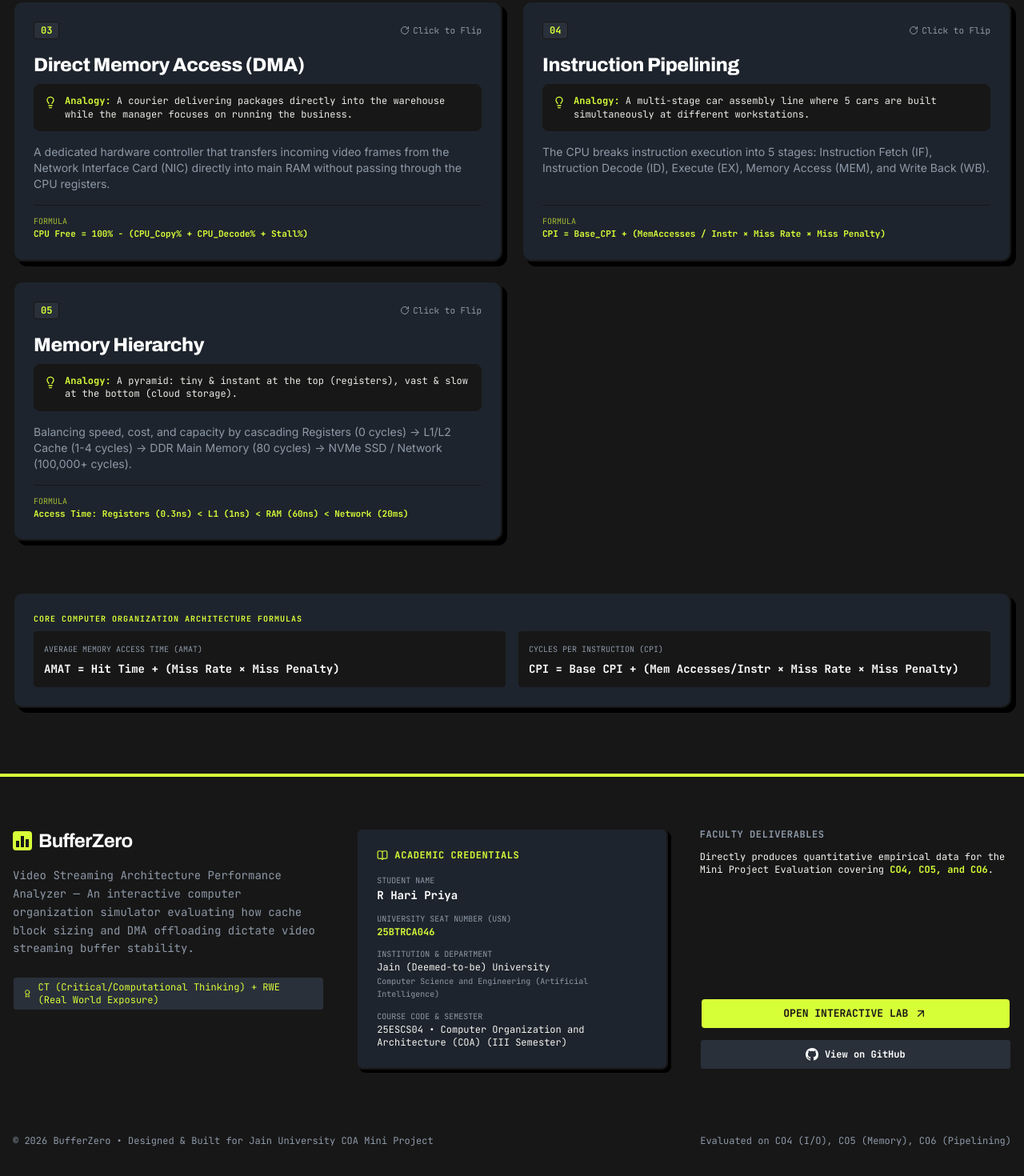
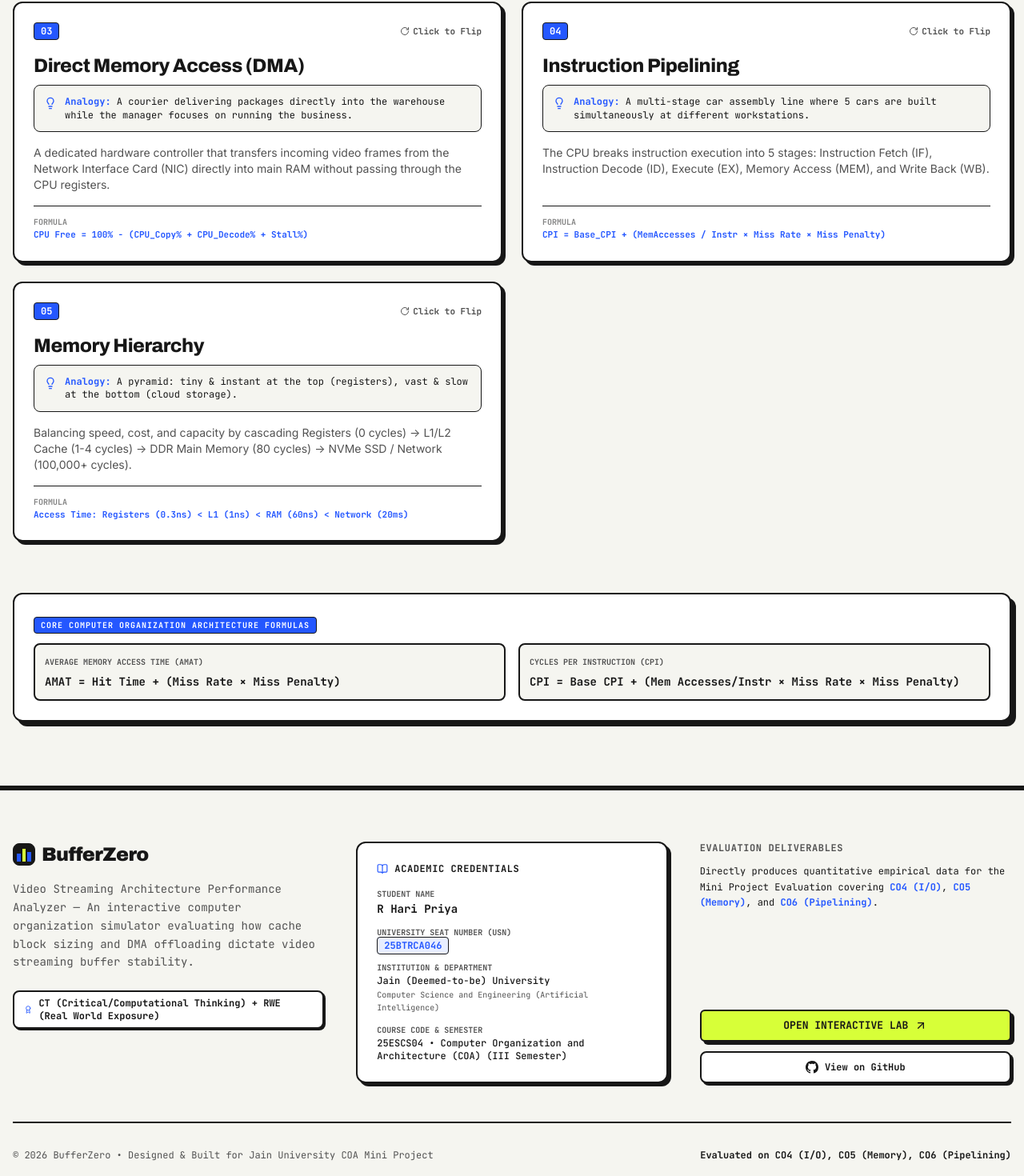
Before and after one commit to Haripriya24071/BufferZero, a React (Vite) app: page / in a window 1280 px wide. Shown: the part 3680-5150 px from the top of the page at 80% size. Built offline with nearby package versions, Linux system fonts and the light colour scheme.

Commit message:
style(landing): update ConceptCards and Footer to Canvas (#F5F5F0) palette with white cards

```diff
--- a/src/components/landing/ConceptCards.tsx
+++ b/src/components/landing/ConceptCards.tsx
@@ -13,18 +13,18 @@ export const ConceptCards: React.FC = () => {
   };
 
   return (
-    <section id="concepts" className="py-20 md:py-28 px-4 md:px-8 bg-[#171717] text-white border-b-2 border-[#171717]">
+    <section id="concepts" className="py-20 md:py-28 px-4 md:px-8 bg-[#F5F5F0] text-[#171717] border-b-2 border-[#171717]">
       <div className="max-w-7xl mx-auto">
         <div className="flex flex-col md:flex-row md:items-end justify-between gap-6 mb-16">
           <div>
-            <span className="font-mono text-xs uppercase tracking-widest text-[#171717] font-bold px-3 py-1 bg-[#D7FF38] rounded inline-block shadow-[2px_2px_0_#D7FF38]">
+            <span className="font-mono text-xs uppercase tracking-widest text-[#171717] font-bold px-3 py-1 bg-[#D7FF38] border border-[#171717] rounded inline-block shadow-[2px_2px_0_#171717]">
               COA Theory Breakdown
             </span>
-            <h2 className="font-display text-4xl sm:text-5xl text-[#FFFFFF] mt-3 tracking-tight">
+            <h2 className="font-display text-4xl sm:text-5xl text-[#171717] mt-3 tracking-tight">
               Concepts, explained simply
             </h2>
           </div>
-          <p className="text-sm font-mono text-[#8E99A8] max-w-md">
+          <p className="text-sm font-mono text-[#525252] max-w-md">
             Click any card to flip it and explore why each architectural concept directly dictates video streaming performance.
           </p>
         </div>
@@ -37,47 +37,47 @@ export const ConceptCards: React.FC = () => {
               <div
                 key={concept.id}
                 onClick={() => toggleFlip(concept.id)}
-                className={`cursor-pointer rounded-xl border-2 border-[#2A303A] p-6 transition-all duration-300 transform select-none min-h-[320px] flex flex-col justify-between ${
+                className={`cursor-pointer rounded-xl border-2 border-[#171717] p-6 transition-all duration-300 transform select-none min-h-[320px] flex flex-col justify-between ${
                   isFlipped
-                    ? "bg-[#D7FF38] text-[#171717] shadow-[6px_6px_0_#FFFFFF] -translate-y-1"
-                    : "bg-[#1E242D] hover:bg-[#252C37] shadow-[6px_6px_0_#000000] hover:-translate-y-1"
+                    ? "bg-[#D7FF38] text-[#171717] shadow-[6px_6px_0_#171717] -translate-y-1"
+                    : "bg-[#FFFFFF] hover:bg-[#FAFAF7] text-[#171717] shadow-[4px_4px_0_#171717] hover:shadow-[6px_6px_0_#2457FF] hover:-translate-y-1"
                 }`}
               >
                 {!isFlipped ? (
                   /* Front Side */
                   <div>
                     <div className="flex items-center justify-between mb-4">
-                      <span className="font-mono text-xs font-bold px-2 py-0.5 rounded bg-[#2A303A] text-[#D7FF38] border border-[#5A6372]">
+                      <span className="font-mono text-xs font-bold px-2 py-0.5 rounded bg-[#2457FF] text-white border border-[#171717]">
                         0{idx + 1}
                       </span>
-                      <div className="flex items-center gap-1 text-[11px] font-mono text-[#8E99A8]">
+                      <div className="flex items-center gap-1 text-[11px] font-mono text-[#525252] font-bold">
                         <RotateCw size={12} />
                         <span>Click to Flip</span>
                       </div>
                     </div>
 
-                    <h3 className="font-display text-2xl text-white mb-2">{concept.title}</h3>
+                    <h3 className="font-display text-2xl text-[#171717] mb-2">{concept.title}</h3>
 
                     {/* Analogy Box */}
-                    <div className="p-3 bg-[#171717] border border-[#2A303A] rounded-lg mb-4 flex items-start gap-2.5">
-                      <Lightbulb size={16} className="text-[#D7FF38] shrink-0 mt-0.5" />
-                      <p className="font-mono text-xs text-[#EBEBE6] leading-snug">
-                        <strong className="text-[#D7FF38]">Analogy:</strong> {concept.analogy}
+                    <div className="p-3 bg-[#F5F5F0] border border-[#171717] rounded-lg mb-4 flex items-start gap-2.5">
+                      <Lightbulb size={16} className="text-[#2457FF] shrink-0 mt-0.5" />
+                      <p className="font-mono text-xs text-[#171717] leading-snug">
+                        <strong className="text-[#2457FF]">Analogy:</strong> {concept.analogy}
                       </p>
                     </div>
 
-                    <p className="text-xs sm:text-sm text-[#8E99A8] leading-relaxed mb-4">
+                    <p className="text-xs sm:text-sm text-[#525252] leading-relaxed mb-4">
                       {concept.summary}
                     </p>
                   </div>
                 ) : (
                   /* Back Side: Why it matters for streaming & formula */
                   <div>
-                    <div className="flex items-center justify-between mb-3 pb-2 border-b border-[#171717]/20">
+                    <div className="flex items-center justify-between mb-3 pb-2 border-b-2 border-[#171717]">
                       <span className="font-mono text-xs font-bold uppercase tracking-wider text-[#171717]">
                         Streaming Impact
                       </span>
-                      <span className="font-mono text-[10px] text-[#171717] font-bold">
+                      <span className="font-mono text-[10px] text-[#171717] font-bold px-2 py-0.5 bg-[#FFFFFF] rounded border border-[#171717]">
                         {concept.title}
                       </span>
                     </div>
@@ -88,8 +88,8 @@ export const ConceptCards: React.FC = () => {
 
                     <div className="space-y-1.5 mb-4">
                       {concept.detailedPoints.map((point, pIdx) => (
-                        <div key={pIdx} className="flex items-start gap-2 text-[11px] font-mono text-[#2A303A]">
-                          <ChevronRight size={13} className="shrink-0 mt-0.5" />
+                        <div key={pIdx} className="flex items-start gap-2 text-[11px] font-mono text-[#171717]">
+                          <ChevronRight size={13} className="shrink-0 mt-0.5 text-[#2457FF]" />
                           <span>{point}</span>
                         </div>
                       ))}
@@ -100,10 +100,10 @@ export const ConceptCards: React.FC = () => {
                 {/* Footer of card */}
                 {concept.formula && (
                   <div className={`pt-3 border-t font-mono text-[11px] ${
-                    isFlipped ? "border-[#171717]/20 text-[#171717]" : "border-[#2A303A] text-[#D7FF38]"
+                    isFlipped ? "border-[#171717]/20 text-[#171717]" : "border-[#171717]/10 text-[#171717]"
                   }`}>
-                    <span className="opacity-70 text-[10px] block">FORMULA</span>
-                    <code className="font-bold">{concept.formula}</code>
+                    <span className="opacity-70 text-[10px] block font-bold text-[#525252]">FORMULA</span>
+                    <code className="font-bold text-[#2457FF]">{concept.formula}</code>
                   </div>
                 )}
               </div>
@@ -112,18 +112,18 @@ export const ConceptCards: React.FC = () => {
         </div>
 
         {/* Compact Formula Strip */}
-        <div className="bg-[#1E242D] border-2 border-[#2A303A] p-6 rounded-xl shadow-[6px_6px_0_#000000]">
-          <span className="font-mono text-[10px] uppercase font-bold tracking-widest text-[#D7FF38] block mb-2">
+        <div className="bg-[#FFFFFF] border-2 border-[#171717] p-6 rounded-xl shadow-[6px_6px_0_#171717]">
+          <span className="font-mono text-[10px] uppercase font-bold tracking-widest text-[#FFFFFF] bg-[#2457FF] px-2 py-0.5 rounded border border-[#171717] inline-block mb-3">
             CORE COMPUTER ORGANIZATION ARCHITECTURE FORMULAS
           </span>
           <div className="grid grid-cols-1 md:grid-cols-2 gap-4 font-mono text-xs sm:text-sm">
-            <div className="p-3 bg-[#171717] rounded border border-[#2A303A]">
-              <span className="text-[#8E99A8] block text-[10px] mb-1">AVERAGE MEMORY ACCESS TIME (AMAT)</span>
-              <span className="text-[#FFFFFF] font-bold">AMAT = Hit Time + (Miss Rate × Miss Penalty)</span>
+            <div className="p-3 bg-[#F5F5F0] rounded-lg border-2 border-[#171717]">
+              <span className="text-[#525252] block text-[10px] font-bold mb-1">AVERAGE MEMORY ACCESS TIME (AMAT)</span>
+              <span className="text-[#171717] font-bold">AMAT = Hit Time + (Miss Rate × Miss Penalty)</span>
             </div>
-            <div className="p-3 bg-[#171717] rounded border border-[#2A303A]">
-              <span className="text-[#8E99A8] block text-[10px] mb-1">CYCLES PER INSTRUCTION (CPI)</span>
-              <span className="text-[#FFFFFF] font-bold">CPI = Base CPI + (Mem Accesses/Instr × Miss Rate × Miss Penalty)</span>
+            <div className="p-3 bg-[#F5F5F0] rounded-lg border-2 border-[#171717]">
+              <span className="text-[#525252] block text-[10px] font-bold mb-1">CYCLES PER INSTRUCTION (CPI)</span>
+              <span className="text-[#171717] font-bold">CPI = Base CPI + (Mem Accesses/Instr × Miss Rate × Miss Penalty)</span>
             </div>
           </div>
         </div>
--- a/src/components/ui/Footer.tsx
+++ b/src/components/ui/Footer.tsx
@@ -8,53 +8,55 @@ interface FooterProps {
 
 export const Footer: React.FC<FooterProps> = ({ onLaunchLab }) => {
   return (
-    <footer className="bg-[#171717] text-[#F5F5F0] border-t-4 border-[#D7FF38] pt-16 pb-12 px-4 md:px-8">
+    <footer className="bg-[#F5F5F0] text-[#171717] border-t-4 border-[#171717] pt-16 pb-12 px-4 md:px-8">
       <div className="max-w-7xl mx-auto">
-        <div className="grid grid-cols-1 md:grid-cols-3 gap-10 pb-12 border-b border-[#2A303A]">
+        <div className="grid grid-cols-1 md:grid-cols-3 gap-10 pb-12 border-b-2 border-[#171717]/10">
           {/* Col 1: Product & Academic Summary */}
           <div>
             <div className="flex items-center gap-2 mb-4">
-              <div className="w-6 h-6 bg-[#D7FF38] rounded flex items-end justify-center gap-0.5 p-1">
-                <span className="w-1 h-2 bg-[#171717]"></span>
-                <span className="w-1 h-3.5 bg-[#171717]"></span>
-                <span className="w-1 h-2.5 bg-[#171717]"></span>
+              <div className="w-7 h-7 bg-[#171717] rounded-lg flex items-end justify-center gap-0.5 p-1 border border-[#171717]">
+                <span className="w-1.5 h-2.5 bg-[#2457FF] rounded-xs"></span>
+                <span className="w-1.5 h-4 bg-[#D7FF38] rounded-xs"></span>
+                <span className="w-1.5 h-3 bg-[#2457FF] rounded-xs"></span>
               </div>
-              <span className="font-display text-2xl font-bold tracking-tight text-[#FFFFFF]">
+              <span className="font-display text-2xl font-black tracking-tight text-[#171717]">
                 {PROJECT_CONFIG.productName}
               </span>
             </div>
-            <p className="text-sm text-[#8E99A8] leading-relaxed mb-6 font-mono">
+            <p className="text-sm text-[#525252] leading-relaxed mb-6 font-mono">
               {PROJECT_CONFIG.title} — An interactive computer organization simulator evaluating how cache block sizing and DMA offloading dictate video streaming buffer stability.
             </p>
-            <div className="inline-flex items-center gap-2 px-3 py-1 bg-[#2A303A] border border-[#5A6372] rounded text-xs font-mono text-[#D7FF38]">
-              <Award size={14} />
+            <div className="inline-flex items-center gap-2 px-3 py-1.5 bg-[#FFFFFF] border-2 border-[#171717] shadow-[2px_2px_0_#171717] rounded-lg text-xs font-mono font-bold text-[#171717]">
+              <Award size={14} className="text-[#2457FF]" />
               <span>{PROJECT_CONFIG.dimension}</span>
             </div>
           </div>
 
           {/* Col 2: Student & Academic Affiliation */}
-          <div className="bg-[#1E242D] border-2 border-[#2A303A] p-6 rounded-lg shadow-[4px_4px_0_#000]">
-            <h4 className="font-mono text-xs uppercase tracking-wider text-[#D7FF38] mb-4 flex items-center gap-2 font-bold">
-              <BookOpen size={14} />
+          <div className="bg-[#FFFFFF] border-2 border-[#171717] p-6 rounded-xl shadow-[4px_4px_0_#171717]">
+            <h4 className="font-mono text-xs uppercase tracking-wider text-[#171717] mb-4 flex items-center gap-2 font-black">
+              <BookOpen size={14} className="text-[#2457FF]" />
               <span>Academic Credentials</span>
             </h4>
-            <div className="space-y-3 font-mono text-xs text-[#F5F5F0]">
+            <div className="space-y-3 font-mono text-xs text-[#171717]">
               <div>
-                <span className="text-[#8E99A8] block text-[10px]">STUDENT NAME</span>
-                <span className="font-bold text-sm text-[#FFFFFF]">{PROJECT_CONFIG.studentName}</span>
+                <span className="text-[#525252] block text-[10px] font-bold">STUDENT NAME</span>
+                <span className="font-bold text-sm text-[#171717]">{PROJECT_CONFIG.studentName}</span>
               </div>
               <div>
-                <span className="text-[#8E99A8] block text-[10px]">UNIVERSITY SEAT NUMBER (USN)</span>
-                <span className="font-bold text-[#D7FF38]">{PROJECT_CONFIG.usn}</span>
+                <span className="text-[#525252] block text-[10px] font-bold">UNIVERSITY SEAT NUMBER (USN)</span>
+                <span className="font-bold text-[#2457FF] bg-[#2457FF]/10 px-2 py-0.5 rounded border border-[#2457FF]">
+                  {PROJECT_CONFIG.usn}
+                </span>
               </div>
               <div>
-                <span className="text-[#8E99A8] block text-[10px]">INSTITUTION & DEPARTMENT</span>
-                <span>{PROJECT_CONFIG.university}</span>
-                <span className="text-[#8E99A8] block text-[10px] mt-0.5">{PROJECT_CONFIG.department}</span>
+                <span className="text-[#525252] block text-[10px] font-bold">INSTITUTION & DEPARTMENT</span>
+                <span className="font-medium">{PROJECT_CONFIG.university}</span>
+                <span className="text-[#525252] block text-[10px] mt-0.5">{PROJECT_CONFIG.department}</span>
               </div>
               <div>
-                <span className="text-[#8E99A8] block text-[10px]">COURSE CODE & SEMESTER</span>
-                <span>{PROJECT_CONFIG.courseCode} • {PROJECT_CONFIG.courseName} ({PROJECT_CONFIG.semester})</span>
+                <span className="text-[#525252] block text-[10px] font-bold">COURSE CODE & SEMESTER</span>
+                <span className="font-medium">{PROJECT_CONFIG.courseCode} • {PROJECT_CONFIG.courseName} ({PROJECT_CONFIG.semester})</span>
               </div>
             </div>
           </div>
@@ -62,18 +64,18 @@ export const Footer: React.FC<FooterProps> = ({ onLaunchLab }) => {
           {/* Col 3: Quick Action & Repository */}
           <div className="flex flex-col justify-between">
             <div>
-              <h4 className="font-mono text-xs uppercase tracking-wider text-[#8E99A8] mb-3">
-                Faculty Deliverables
+              <h4 className="font-mono text-xs uppercase tracking-wider text-[#525252] font-bold mb-3">
+                Evaluation Deliverables
               </h4>
-              <p className="text-xs font-mono text-[#F5F5F0] mb-6">
-                Directly produces quantitative empirical data for the Mini Project Evaluation covering <span className="text-[#D7FF38] font-bold">CO4, CO5, and CO6</span>.
+              <p className="text-xs font-mono text-[#171717] leading-relaxed mb-6">
+                Directly produces quantitative empirical data for the Mini Project Evaluation covering <strong className="text-[#2457FF]">CO4 (I/O)</strong>, <strong className="text-[#2457FF]">CO5 (Memory)</strong>, and <strong className="text-[#2457FF]">CO6 (Pipelining)</strong>.
               </p>
             </div>
 
             <div className="space-y-3">
               <button
                 onClick={onLaunchLab}
-                className="w-full btn-primary text-xs py-3 justify-center gap-2 text-[#171717]"
+                className="w-full btn-primary text-xs py-3 justify-center gap-2 text-[#171717] shadow-[3px_3px_0_#171717]"
               >
                 <span>OPEN INTERACTIVE LAB</span>
                 <ArrowUpRight size={16} />
@@ -83,7 +85,7 @@ export const Footer: React.FC<FooterProps> = ({ onLaunchLab }) => {
                 href={PROJECT_CONFIG.githubUrl}
                 target="_blank"
                 rel="noreferrer"
-                className="w-full inline-flex items-center justify-center gap-2 px-4 py-2.5 bg-[#2A303A] hover:bg-[#343D49] border border-[#5A6372] rounded text-xs font-mono font-bold text-white transition-colors"
+                className="w-full inline-flex items-center justify-center gap-2 px-4 py-2.5 bg-[#FFFFFF] hover:bg-[#EBEBE6] border-2 border-[#171717] shadow-[3px_3px_0_#171717] rounded-lg text-xs font-mono font-bold text-[#171717] transition-all"
               >
                 <svg className="w-4 h-4 fill-current" viewBox="0 0 24 24">
                   <path d="M12 0C5.37 0 0 5.37 0 12c0 5.31 3.435 9.795 8.205 11.385.6.105.825-.255.825-.57 0-.285-.015-1.23-.015-2.235-3.015.555-3.795-.735-4.035-1.41-.135-.345-.72-1.41-1.23-1.695-.42-.225-1.02-.78-.015-.795.945-.015 1.62.87 1.845 1.23 1.08 1.815 2.805 1.305 3.495.99.105-.78.42-1.305.765-1.605-2.67-.3-5.46-1.335-5.46-5.925 0-1.305.465-2.385 1.23-3.225-.12-.3-.54-1.53.12-3.18 0 0 1.005-.315 3.3 1.23.96-.27 1.98-.405 3-.405s2.04.135 3 .405c2.295-1.56 3.3-1.23 3.3-1.23.66 1.65.24 2.88.12 3.18.765.84 1.23 1.905 1.23 3.225 0 4.605-2.805 5.625-5.475 5.925.435.375.81 1.095.81 2.22 0 1.605-.015 2.895-.015 3.3 0 .315.225.69.825.57A12.02 12.02 0 0024 12c0-6.63-5.37-12-12-12z"/>
@@ -94,9 +96,9 @@ export const Footer: React.FC<FooterProps> = ({ onLaunchLab }) => {
           </div>
         </div>
 
-        <div className="pt-8 flex flex-col sm:flex-row items-center justify-between text-xs font-mono text-[#8E99A8]">
+        <div className="pt-8 flex flex-col sm:flex-row items-center justify-between text-xs font-mono text-[#525252]">
           <p>© 2026 BufferZero • Designed & Built for Jain University COA Mini Project</p>
-          <p className="mt-2 sm:mt-0">Evaluated on CO4 (I/O), CO5 (Memory), CO6 (Pipelining)</p>
+          <p className="mt-2 sm:mt-0 font-bold text-[#171717]">Evaluated on CO4 (I/O), CO5 (Memory), CO6 (Pipelining)</p>
         </div>
       </div>
     </footer>
```
